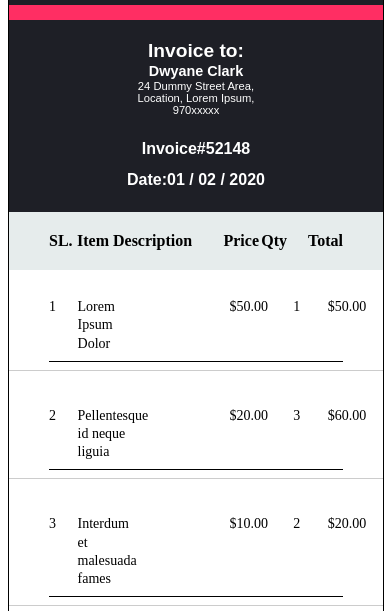
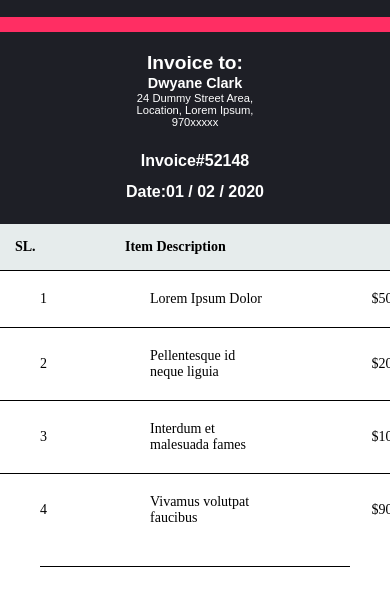
Before and after one commit to CesarSalamanca401/facturas3, a plain HTML site: page index.html in a window 390 px wide. Shown: the part 192-803 px from the top of the page. Drawn offline with Linux system fonts and the light colour scheme.

Commit message:
Add files via upload

```diff
--- a/index.html
+++ b/index.html
@@ -6,12 +6,24 @@
     <meta name="viewport" content="width=device-width, initial-scale=1.0">
     <title>Factura2</title>
     <style>
+        body {
+            display: flex;
+            justify-content: center;
+            align-items: flex-start;
+            min-height: 100vh;
+            margin: 0;
+            background-color: #f0f0f0;
+            box-sizing: border-box;
+        }
+
         .contenedor {
             border: 1px solid black;
             width: 50%;
             display: flex;
             flex-direction: column;
-            box-shadow: black;
+            box-shadow: 0 4px 8px rgba(0, 0, 0, 0.1);
+            background-color: white;
+            margin: 20px 0;
         }
 
         .logo-container {
@@ -102,43 +114,76 @@
             text-align: right;
         }
 
-        .contenedor3,
-        .contenedor4,
-        .contenedor5,
-        .contenedor6,
-        .contenedor7 {
-            padding: 20px 0;
+        .table-scroll-container {
+            overflow-x: auto;
+            -webkit-overflow-scrolling: touch;
+        }
+
+        .invoice-table {
+            display: table;
+            width: 100%;
+            border-collapse: collapse;
+            min-width: 600px;
+        }
+
+        .table-header,
+        .table-row {
+            display: table-row;
+        }
+
+        .table-header {
+            background-color: #e6ecec;
+            font-weight: bold;
             color: black;
             font-size: 16px;
         }
 
-        .contenedor3 {
-            background-color: #e6ecec;
-            font-weight: bold;
-
+        .table-cell {
+            display: table-cell;
+            padding: 20px 0;
+            vertical-align: middle;
+            border-bottom: 1px solid black;
         }
 
-        .introduccion3,
-        .introduccion4,
-        .introduccion5,
-        .introduccion6,
-        .introduccion7 {
-            display: flex;
-            align-items: center;
-            margin: 0 40px;
+        .table-row:last-of-type .table-cell {
+            border-bottom: none;
         }
 
-        .introduccion4,
-        .introduccion5,
-        .introduccion6 {
-            border-bottom: 1px solid black;
-            padding-bottom: 20px;
-            margin-bottom: 0px;
+        .table-header .table-cell {
+            padding: 20px 40px;
         }
 
-        .contenedor7 .introduccion7 {
-            padding-bottom: 0;
-            margin-bottom: 0;
+        .table-row .table-cell {
+            padding: 20px 40px;
+        }
+
+        .col-sl {
+            width: 5%;
+            text-align: left;
+        }
+
+        .col-item {
+            width: 50%;
+            text-align: left;
+        }
+
+        .col-price {
+            width: 15%;
+            text-align: right;
+        }
+
+        .col-qty {
+            width: 10%;
+            text-align: right;
+        }
+
+        .col-total {
+            width: 20%;
+            text-align: right;
+        }
+
+        .col-item div {
+            white-space: normal;
         }
 
         .espacio-con-lineas {
@@ -147,74 +192,6 @@
             border-bottom: 1px solid black;
             margin: 20px 40px;
             box-sizing: border-box;
-        }
-
-        .contenedor3 .col-sl {
-            width: 5%;
-        }
-
-        .contenedor3 .col-item {
-            width: 50%;
-        }
-
-        .contenedor3 .col-price {
-            width: 15%;
-            text-align: right;
-        }
-
-        .contenedor3 .col-qty {
-            width: 10%;
-            text-align: right;
-        }
-
-        .contenedor3 .col-total {
-            width: 20%;
-            text-align: right;
-        }
-
-        .number,
-        .number2,
-        .number3,
-        .number4 {
-            width: 5%;
-        }
-
-        .col-LoremIpsum,
-        .col-Pellentesque,
-        .col-Interdum,
-        .col-Vivamus {
-            width: 50%;
-        }
-
-        .price2,
-        .price3,
-        .price4,
-        .price5 {
-            width: 15%;
-            text-align: right;
-        }
-
-        .Qty-1,
-        .Qty-2,
-        .Qty-3,
-        .Qty-4 {
-            width: 10%;
-            text-align: right;
-        }
-
-        .total1,
-        .total2,
-        .total3,
-        .total4 {
-            width: 20%;
-            text-align: right;
-        }
-
-        .introduccion4>div,
-        .introduccion5>div,
-        .introduccion6>div,
-        .introduccion7>div {
-            font-weight: normal;
         }
 
         .seccion-final {
@@ -316,11 +293,6 @@
             margin-top: auto;
         }
 
-        .scroll {
-            overflow-x: scroll;
-            -webkit-overflow-scrolling: touch;
-        }
-
         @media (max-width: 1160px) {
             .contenedor {
                 width: 70%;
@@ -361,22 +333,9 @@
             .text2 p {
                 margin: 20px;
             }
-
-            .contenedor3 .col-sl {
-                width: 10%;
-            }
         }
 
         @media (max-width: 400px) {
-            .contenedor3 .col-sl {
-                width: none;
-            }
-        }
-
-        @media (max-width: 400px) {
-
-            @media (max-width: 400px) {
-
             .contenedor2 {
                 flex-direction: column;
                 align-items: center;
@@ -408,9 +367,6 @@
             .introduccion2 span.value {
                 text-align: center;
             }
-            }
-
-            @media (max-width: 400px) {
 
             .seccion-final {
                 flex-direction: column;
@@ -442,135 +398,34 @@
             .terms-conditions {
                 margin-top: 20px;
             }
+
+            .table-cell {
+                padding: 10px 15px;
+                font-size: 14px;
             }
 
-            @media (max-width: 400px) {
-
-                .introduccion4,
-                .introduccion5,
-                .introduccion6,
-                .introduccion7 {
-                    flex-wrap: wrap;
-                    justify-content: space-between;
-                    gap: 8px;
+            .table-header .table-cell {
+                padding: 15px;
             }
 
-                .number,
-                .number2,
-                .number3,
-                .number4 {
-                    width: 8%;
+            .col-sl {
+                min-width: 30px;
             }
 
-                .col-LoremIpsum,
-                .col-Pellentesque,
-                .col-Interdum,
-                .col-Vivamus {
-                    width: 42%;
+            .col-item {
+                min-width: 120px;
             }
 
-                .price2,
-                .price3,
-                .price4,
-                .price5 {
-                    width: 15%;
-                    text-align: right;
+            .col-price {
+                min-width: 60px;
             }
 
-                .Qty-1,
-                .Qty-2,
-                .Qty-3,
-                .Qty-4 {
-                    width: 10%;
-                    text-align: right;
+            .col-qty {
+                min-width: 40px;
             }
 
-                .total1,
-                .total2,
-                .total3,
-                .total4 {
-                    width: 20%;
-                    text-align: right;
-                }
-            }
-
-            @media (max-width: 400px) {
-
-                .introduccion4,
-                .introduccion5,
-                .introduccion6,
-                .introduccion7 {
-                    display: grid;
-                    grid-template-columns: 8% 50% 20% 10% 12%;
-                    align-items: start;
-                    gap: 5px;
-                    padding: 8px 0;
-                }
-
-                .introduccion4>div,
-                .introduccion5>div,
-                .introduccion6>div,
-                .introduccion7>div {
-                    font-size: 14px;
-                    line-height: 1.3;
-                }
-
-                .contenedor4,
-                .contenedor5,
-                .contenedor6,
-                .contenedor7 {
-                    border-bottom: 1px solid #ccc;
-                    padding-bottom: 8px;
-                    margin-bottom: 8px;
-                }
-
-                .price2,
-                .price3,
-                .price4,
-                .price5,
-                .Qty-1,
-                .Qty-2,
-                .Qty-3,
-                .Qty-4,
-                .total1,
-                .total2,
-                .total3,
-                .total4 {
-                    text-align: right;
-                }
-            }
-        }
-
-        @media (max-width: 350px) {
-            .introduccion3 {
-                flex-wrap: nowrap;
-                overflow-x: auto;
-                justify-content: flex-start;
-            }
-
-            .contenedor3 .col-sl {
-                min-width: 30px;
-                white-space: nowrap;
-            }
-
-            .contenedor3 .col-item {
-                min-width: 120px;
-                white-space: nowrap;
-            }
-
-            .contenedor3 .col-price {
-                min-width: 60px;
-                white-space: nowrap;
-            }
-
-            .contenedor3 .col-qty {
-                min-width: 40px;
-                white-space: nowrap;
-            }
-
-            .contenedor3 .col-total {
+            .col-total {
                 min-width: 70px;
-                white-space: nowrap;
             }
         }
     </style>
@@ -596,50 +451,47 @@
                 <p><span>Date:</span><span class="value">01 / 02 / 2020</span></p>
             </div>
         </div>
-        <div class="contenedor3">
-            <div class="introduccion3">
-                <div class="col-sl">SL.</div>
-                <div class="col-item">Item Description</div>
-                <div class="col-price">Price</div>
-                <div class="col-qty">Qty</div>
-                <div class="col-total">Total</div>
+
+        <div class="table-scroll-container">
+            <div class="invoice-table">
+                <div class="table-header">
+                    <div class="table-cell col-sl">SL.</div>
+                    <div class="table-cell col-item">Item Description</div>
+                    <div class="table-cell col-price">Price</div>
+                    <div class="table-cell col-qty">Qty</div>
+                    <div class="table-cell col-total">Total</div>
                 </div>
+
+                <div class="table-row">
+                    <div class="table-cell col-sl">1</div>
+                    <div class="table-cell col-item">Lorem Ipsum Dolor</div>
+                    <div class="table-cell col-price">$50.00</div>
+                    <div class="table-cell col-qty">1</div>
+                    <div class="table-cell col-total">$50.00</div>
                 </div>
-        <div class="scroll">
-            <div class="contenedor4">
-                <div class="introduccion4">
-                    <div class="number">1</div>
-                    <div class="col-LoremIpsum">Lorem Ipsum Dolor</div>
-                    <div class="price2">$50.00</div>
-                    <div class="Qty-1">1</div>
-                    <div class="total1">$50.00</div>
+
+                <div class="table-row">
+                    <div class="table-cell col-sl">2</div>
+                    <div class="table-cell col-item">Pellentesque id neque liguia</div>
+                    <div class="table-cell col-price">$20.00</div>
+                    <div class="table-cell col-qty">3</div>
+                    <div class="table-cell col-total">$60.00</div>
                 </div>
+
+                <div class="table-row">
+                    <div class="table-cell col-sl">3</div>
+                    <div class="table-cell col-item">Interdum et malesuada fames</div>
+                    <div class="table-cell col-price">$10.00</div>
+                    <div class="table-cell col-qty">2</div>
+                    <div class="table-cell col-total">$20.00</div>
                 </div>
-            <div class="contenedor5">
-                <div class="introduccion5">
-                    <div class="number2">2</div>
-                    <div class="col-Pellentesque">Pellentesque id neque liguia</div>
-                    <div class="price3">$20.00</div>
-                    <div class="Qty-2">3</div>
-                    <div class="total2">$60.00</div>
-                </div>
-            </div>
-            <div class="contenedor6">
-                <div class="introduccion6">
-                    <div class="number3">3</div>
-                    <div class="col-Interdum">Interdum et malesuada fames</div>
-                    <div class="price4">$10.00</div>
-                    <div class="Qty-3">2</div>
-                    <div class="total3">$20.00</div>
-                </div>
-            </div>
-            <div class="contenedor7">
-                <div class="introduccion7">
-                    <div class="number4">4</div>
-                    <div class="col-Vivamus">Vivamus volutpat faucibus</div>
-                    <div class="price5">$90.00</div>
-                    <div class="Qty-4">1</div>
-                    <div class="total4">$90.00</div>
+
+                <div class="table-row">
+                    <div class="table-cell col-sl">4</div>
+                    <div class="table-cell col-item">Vivamus volutpat faucibus</div>
+                    <div class="table-cell col-price">$90.00</div>
+                    <div class="table-cell col-qty">1</div>
+                    <div class="table-cell col-total">$90.00</div>
                 </div>
             </div>
         </div>
```
Lines whose indentation alone changed are shown as unchanged.
